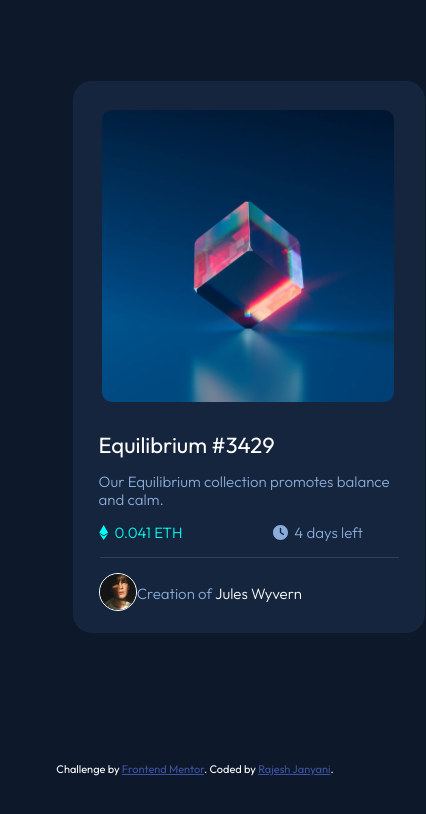
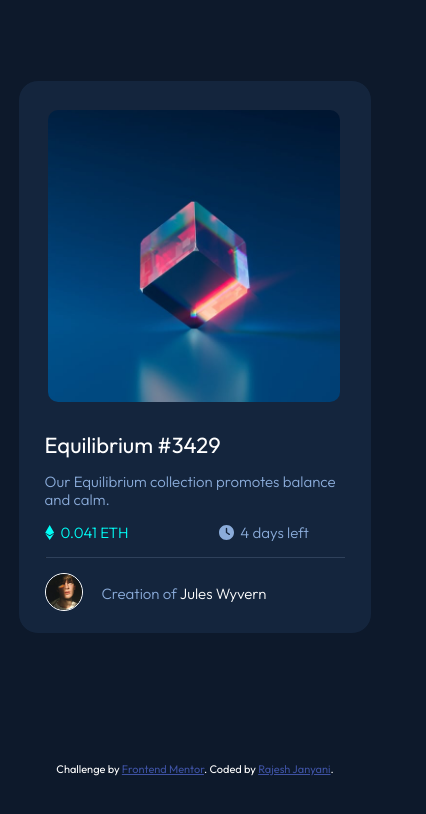
Before and after one commit to Rajesh7rj/NFT-card-component-, a plain HTML site: page index.html in a window 390 px wide. Shown: the whole page, 426 px wide, since content can reach past the window. Drawn offline with Linux system fonts and the light colour scheme.

Commit message:
Update style.css

```diff
--- a/style.css
+++ b/style.css
@@ -74,10 +74,14 @@ img{
  }
 
 .main{
-  margin: 8rem 35rem;
+
+  display: block;
+  margin: 8rem auto;
 }
 
 .card{
+  display: block;
+  margin: 0 auto;
   border-radius: 20px;
   width: 20rem;
   border: 1px solid hsl(217, 54%, 11%);
@@ -92,9 +96,8 @@ img{
   color: hsl(178, 100%, 50%);
 }
 
-.footer{
+.card_bottom{
   text-align: center;
-  /* padding-bottom: 0.8px; */
 }
 
 .avatar{
@@ -126,8 +129,6 @@ img{
   .main{
     display: block;
     margin-top: 5rem ;
-    margin-left: 4rem;
-    margin-right: auto;
     line-height: 1.2;
     font-weight: 400;
   }
```
